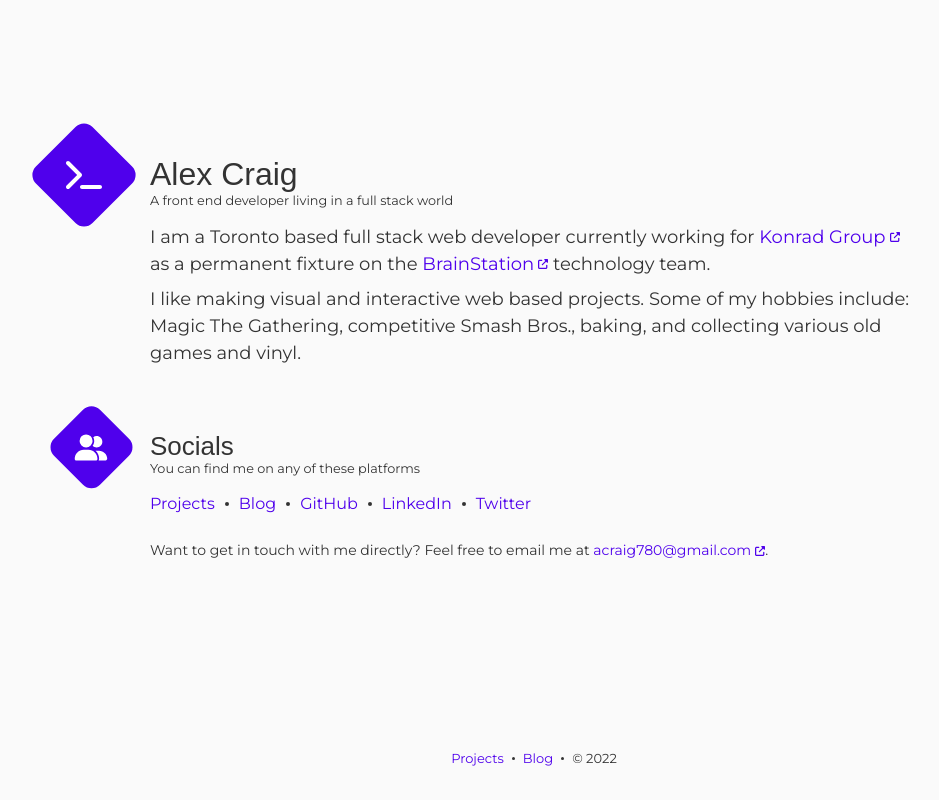
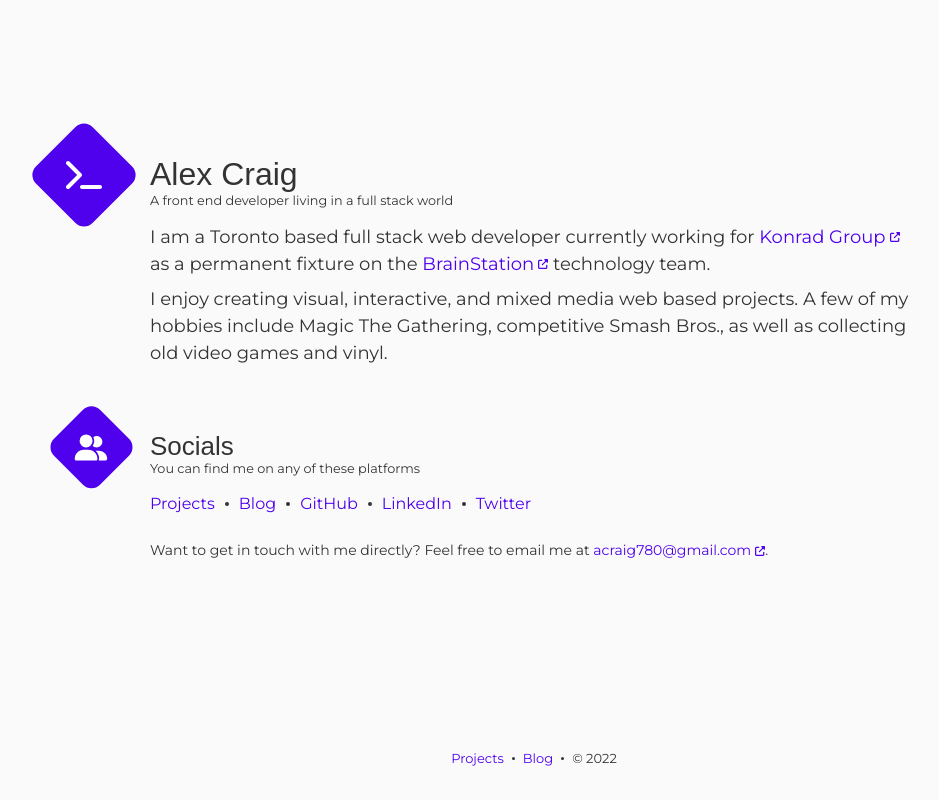
Before and after one commit to im-sticky/im-sticky.github.io, a Next.js app: page / in a window 1280 px wide. Shown: the whole page, without its empty margins (106-1045 px from the left). Built offline with nearby package versions, Linux system fonts and the light colour scheme; a web font is replaced by a local one.

Commit message:
update bio

```diff
--- a/pages/index.js
+++ b/pages/index.js
@@ -45,9 +45,9 @@ export default function Home() {
               team.
             </p>
             <p>
-              I like making visual and interactive web based projects. Some of my hobbies include:
-              Magic The Gathering, competitive Smash Bros., baking, and collecting various old games
-              and&nbsp;vinyl.
+              I enjoy creating visual, interactive, and mixed media web based projects. A few of my
+              hobbies include Magic The Gathering, competitive Smash Bros., as well as collecting
+              old video games and&nbsp;vinyl.
             </p>
           </div>
 
```
